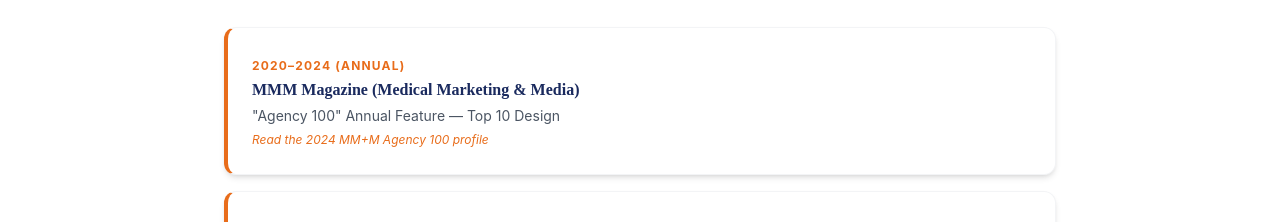
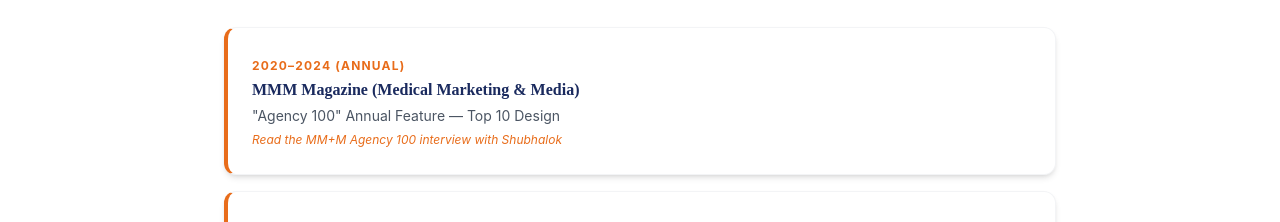
Before and after one commit to shubhalokg/shubhalok-website, a Next.js app: page /media-kit in a window 1280 px wide. Shown: the part 2420-2642 px from the top of the page. Built offline with nearby package versions, Linux system fonts and the light colour scheme.

Commit message:
Update MM+M link text on Media Kit page

```diff
--- a/app/(main)/media-kit/page.tsx
+++ b/app/(main)/media-kit/page.tsx
@@ -63,7 +63,7 @@
     publication: 'MMM Magazine (Medical Marketing & Media)',
     feature: '"Agency 100" Annual Feature — Top 10 Design',
     years: '2020–2024 (annual)',
-    note: 'Read the 2024 MM+M Agency 100 profile',
+    note: 'Read the MM+M Agency 100 interview with Shubhalok',
     link: 'https://www.mmm-online.com/agency-100/tcs-interactive-life-sciences-agency-100-2024/',
   },
   {
```
